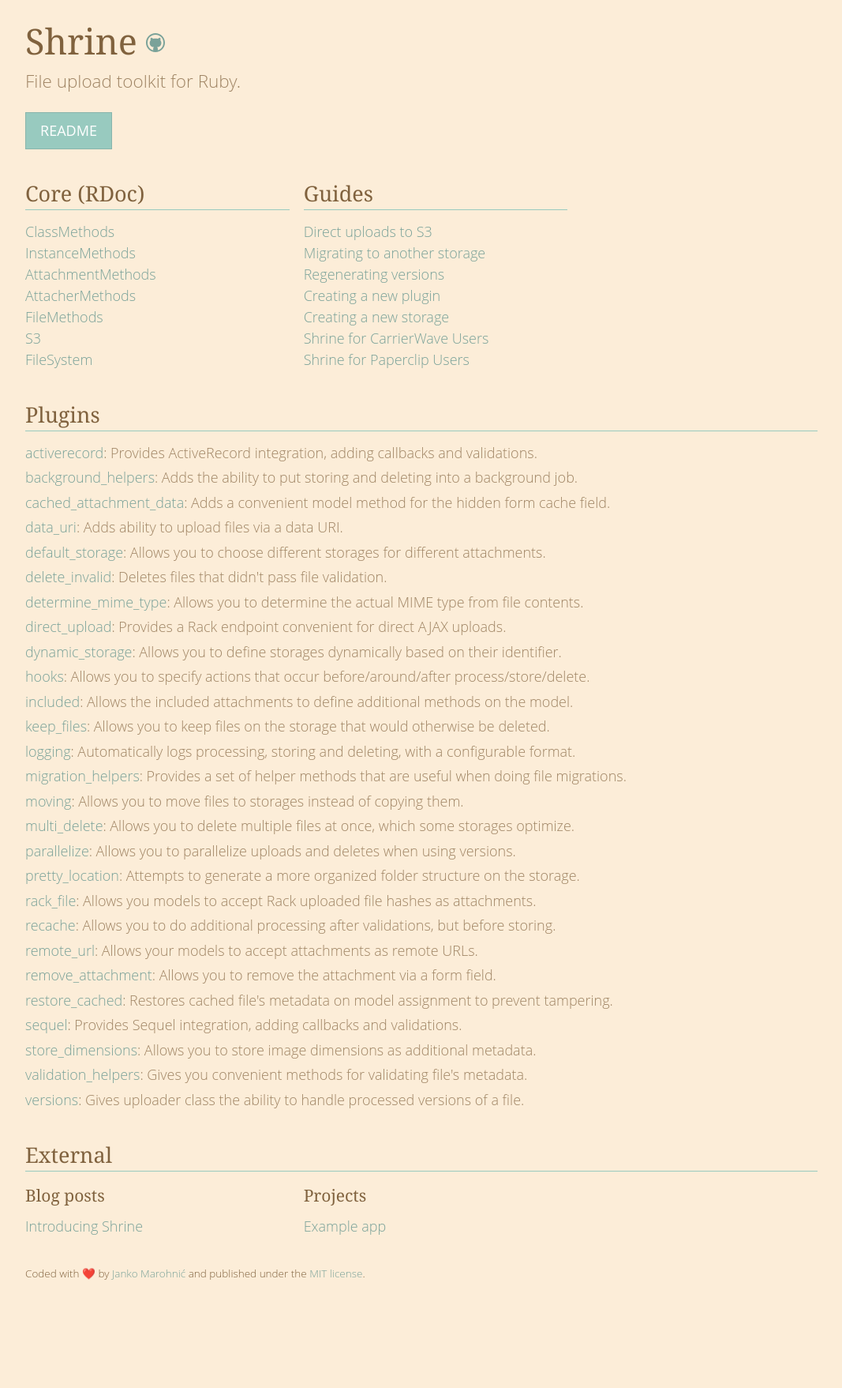
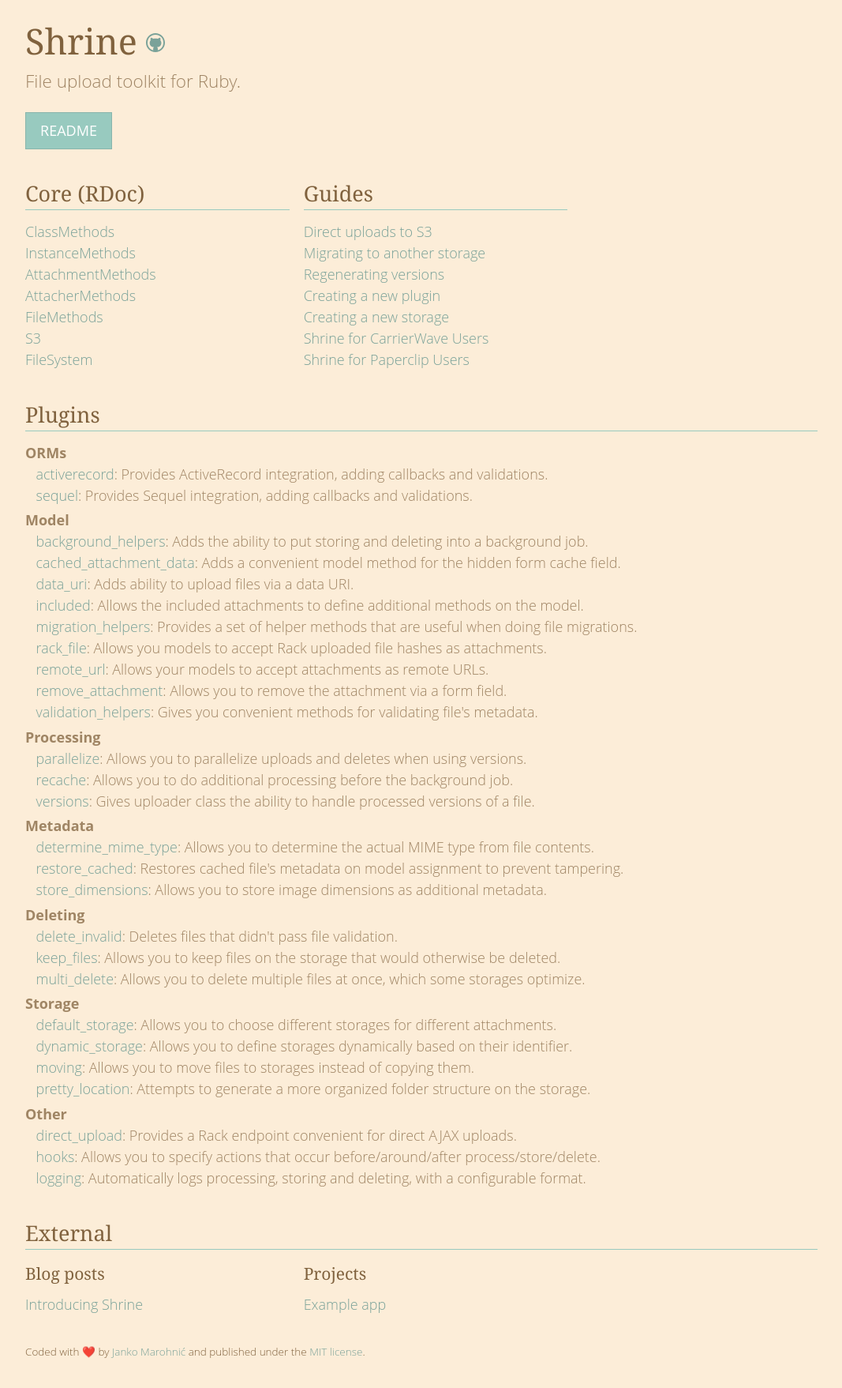
Before and after one commit to avinashcodeer/Romenics, a Jekyll site: the page built from www/index.html, in a window 1280 px wide. Shown: the whole page at 79% size, without its empty margins (106-1173 px from the left). Built offline with Jekyll 4.4.1, drawn with Linux system fonts in a browser that asks for light colours; emoji names are drawn with the system emoji font; before the commit the page ends 1658 px from its top, so only the background shows below that.

Commit message:
Split plugins into categories

```diff
--- a/www/_data/plugins.yml
+++ b/www/_data/plugins.yml
@@ -1,108 +1,121 @@
--
-  name: activerecord
-  path: Activerecord.html
-  description: Provides ActiveRecord integration, adding callbacks and validations.
--
-  name: background_helpers
-  path: BackgroundHelpers.html
-  description: Adds the ability to put storing and deleting into a background job.
--
-  name: cached_attachment_data
-  path: CachedAttachmentData.html
-  description: Adds a convenient model method for the hidden form cache field.
--
-  name: data_uri
-  path: DataUri.html
-  description: Adds ability to upload files via a data URI.
--
-  name: default_storage
-  path: DefaultStorage.html
-  description: Allows you to choose different storages for different attachments.
--
-  name: delete_invalid
-  path: DeleteInvalid.html
-  description: Deletes files that didn't pass file validation.
--
-  name: determine_mime_type
-  path: DetermineMimeType.html
-  description: Allows you to determine the actual MIME type from file contents.
--
-  name: direct_upload
-  path: DirectUpload.html
-  description: Provides a Rack endpoint convenient for direct AJAX uploads.
--
-  name: dynamic_storage
-  path: DynamicStorage.html
-  description: Allows you to define storages dynamically based on their identifier.
--
-  name: hooks
-  path: Hooks.html
-  description: Allows you to specify actions that occur before/around/after process/store/delete.
--
-  name: included
-  path: Included.html
-  description: Allows the included attachments to define additional methods on the model.
--
-  name: keep_files
-  path: KeepFiles.html
-  description: Allows you to keep files on the storage that would otherwise be deleted.
--
-  name: logging
-  path: Logging.html
-  description: Automatically logs processing, storing and deleting, with a configurable format.
--
-  name: migration_helpers
-  path: MigrationHelpers.html
-  description: Provides a set of helper methods that are useful when doing file migrations.
--
-  name: moving
-  path: Moving.html
-  description: Allows you to move files to storages instead of copying them.
--
-  name: multi_delete
-  path: MultiDelete.html
-  description: Allows you to delete multiple files at once, which some storages optimize.
--
-  name: parallelize
-  path: Parallelize.html
-  description: Allows you to parallelize uploads and deletes when using versions.
--
-  name: pretty_location
-  path: PrettyLocation.html
-  description: Attempts to generate a more organized folder structure on the storage.
--
-  name: rack_file
-  path: RackFile.html
-  description: Allows you models to accept Rack uploaded file hashes as attachments.
--
-  name: recache
-  path: Recache.html
-  description: Allows you to do additional processing after validations, but before storing.
--
-  name: remote_url
-  path: RemoteUrl.html
-  description: Allows your models to accept attachments as remote URLs.
--
-  name: remove_attachment
-  path: RemoveAttachment.html
-  description: Allows you to remove the attachment via a form field.
--
-  name: restore_cached
-  path: RestoreCached.html
-  description: Restores cached file's metadata on model assignment to prevent tampering.
--
-  name: sequel
-  path: Sequel.html
-  description: Provides Sequel integration, adding callbacks and validations.
--
-  name: store_dimensions
-  path: StoreDimensions.html
-  description: Allows you to store image dimensions as additional metadata.
--
-  name: validation_helpers
-  path: ValidationHelpers.html
-  description: Gives you convenient methods for validating file's metadata.
--
-  name: versions
-  path: Versions.html
-  description: Gives uploader class the ability to handle processed versions of a file.
+ORMs:
+  -
+    name: activerecord
+    path: Activerecord.html
+    description: Provides ActiveRecord integration, adding callbacks and validations.
+  -
+    name: sequel
+    path: Sequel.html
+    description: Provides Sequel integration, adding callbacks and validations.
+
+Model:
+  -
+    name: background_helpers
+    path: BackgroundHelpers.html
+    description: Adds the ability to put storing and deleting into a background job.
+  -
+    name: cached_attachment_data
+    path: CachedAttachmentData.html
+    description: Adds a convenient model method for the hidden form cache field.
+  -
+    name: data_uri
+    path: DataUri.html
+    description: Adds ability to upload files via a data URI.
+  -
+    name: included
+    path: Included.html
+    description: Allows the included attachments to define additional methods on the model.
+  -
+    name: migration_helpers
+    path: MigrationHelpers.html
+    description: Provides a set of helper methods that are useful when doing file migrations.
+  -
+    name: rack_file
+    path: RackFile.html
+    description: Allows you models to accept Rack uploaded file hashes as attachments.
+  -
+    name: remote_url
+    path: RemoteUrl.html
+    description: Allows your models to accept attachments as remote URLs.
+  -
+    name: remove_attachment
+    path: RemoveAttachment.html
+    description: Allows you to remove the attachment via a form field.
+  -
+    name: validation_helpers
+    path: ValidationHelpers.html
+    description: Gives you convenient methods for validating file's metadata.
+
+Processing:
+  -
+    name: parallelize
+    path: Parallelize.html
+    description: Allows you to parallelize uploads and deletes when using versions.
+  -
+    name: recache
+    path: Recache.html
+    description: Allows you to do additional processing before the background job.
+  -
+    name: versions
+    path: Versions.html
+    description: Gives uploader class the ability to handle processed versions of a file.
+
+Metadata:
+  -
+    name: determine_mime_type
+    path: DetermineMimeType.html
+    description: Allows you to determine the actual MIME type from file contents.
+  -
+    name: restore_cached
+    path: RestoreCached.html
+    description: Restores cached file's metadata on model assignment to prevent tampering.
+  -
+    name: store_dimensions
+    path: StoreDimensions.html
+    description: Allows you to store image dimensions as additional metadata.
+
+Deleting:
+  -
+    name: delete_invalid
+    path: DeleteInvalid.html
+    description: Deletes files that didn't pass file validation.
+  -
+    name: keep_files
+    path: KeepFiles.html
+    description: Allows you to keep files on the storage that would otherwise be deleted.
+  -
+    name: multi_delete
+    path: MultiDelete.html
+    description: Allows you to delete multiple files at once, which some storages optimize.
+
+Storage:
+  -
+    name: default_storage
+    path: DefaultStorage.html
+    description: Allows you to choose different storages for different attachments.
+  -
+    name: dynamic_storage
+    path: DynamicStorage.html
+    description: Allows you to define storages dynamically based on their identifier.
+  -
+    name: moving
+    path: Moving.html
+    description: Allows you to move files to storages instead of copying them.
+  -
+    name: pretty_location
+    path: PrettyLocation.html
+    description: Attempts to generate a more organized folder structure on the storage.
+
+Other:
+  -
+    name: direct_upload
+    path: DirectUpload.html
+    description: Provides a Rack endpoint convenient for direct AJAX uploads.
+  -
+    name: hooks
+    path: Hooks.html
+    description: Allows you to specify actions that occur before/around/after process/store/delete.
+  -
+    name: logging
+    path: Logging.html
+    description: Automatically logs processing, storing and deleting, with a configurable format.
--- a/www/_sass/_base.scss
+++ b/www/_sass/_base.scss
@@ -91,25 +91,11 @@
   list-style: none;
 }
 
-dl {
-  // @include display(flex);
-  // @include flex-wrap(wrap);
-}
-
 dt {
   @extend .cf;
   float: left;
   margin-right: 0.25em;
   // width: 240px;
-}
-
-dd {
-  // width: calc(100vh - 200px);
-  margin-bottom: 0.25em;
-
-  div {
-    // max-width: 400px;
-  }
 }
 
 img, svg, iframe {
@@ -124,3 +110,9 @@
 label {
   cursor: pointer;
 }
+
+.plugins {
+  dl { margin-left: 0.75em; }
+  li { margin-bottom: 0.25em; }
+  .category { font-weight: bold; }
+}
--- a/www/index.html
+++ b/www/index.html
@@ -54,16 +54,22 @@
     <section class="plugins">
       <h2 id="plugins">Plugins</h2>
 
-      <dl>
+      <ul>
         {% for item in site.data.plugins %}
-        <dt>
-          <a href="http://{{ site.url }}/rdoc/classes/Shrine/Plugins/{{ item.path }}">{{ item.name }}</a>:
-        </dt>
-        <dd>
-          <div>{{ item.description }}</div>
-        </dd>
+        <li>
+          <span class="category">{{ item[0] }}</span>
+          {% for plugin in item[1] %}
+            <dl>
+              <dt>
+                <a href="http://{{ site.url }}/rdoc/classes/Shrine/Plugins/{{ plugin.path }}">{{ plugin.name }}</a>:
+              </dt>
+              <dd>
+                <div>{{ plugin.description }}</div>
+              </dd>
+            </dl>
+          {% endfor %}
+        </li>
         {% endfor %}
-      </dl>
     </section>
 
     <!-- <section> -->
```
